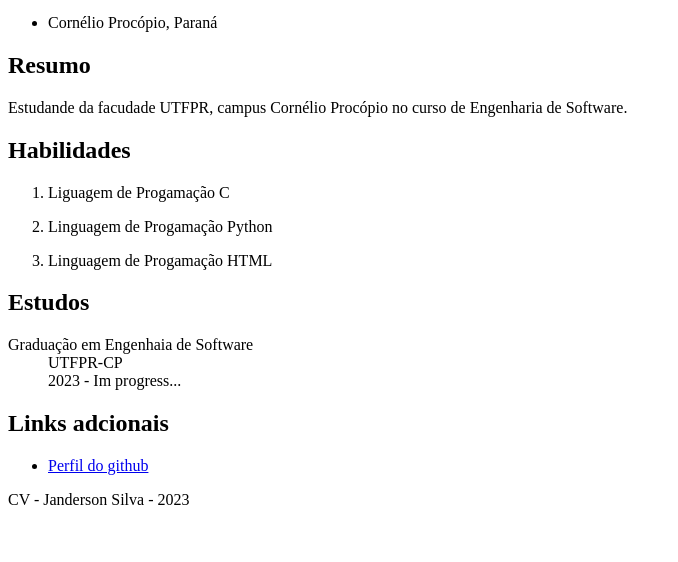
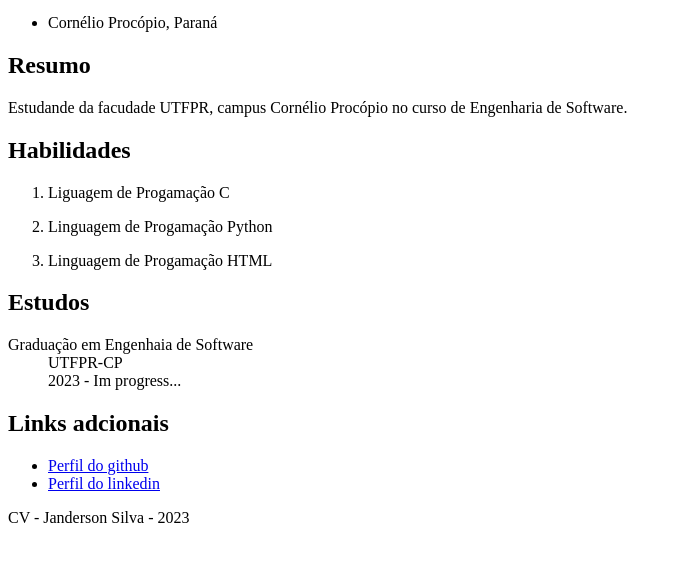
Before and after one commit to JandersonLSilva/WebFECv, a plain HTML site: page index.html in a window 1280 px wide. Shown: the part 100-662 px from the top of the page, without its empty margins (0-678 px from the left). Drawn offline with Linux system fonts and the light colour scheme.

Commit message:
SiteHtmlCvat

```diff
--- a/index.html
+++ b/index.html
@@ -45,6 +45,7 @@
         <h2>Links adcionais</h2>
         <ul>
             <li><a href="https://github.com/JandersonLSilva">Perfil do github</a></li>
+            <li><a href="https://www.linkedin.com/in/janderson-silva-593476279">Perfil do linkedin</a></li>
         </ul>
     </section>
     <footer>
```
